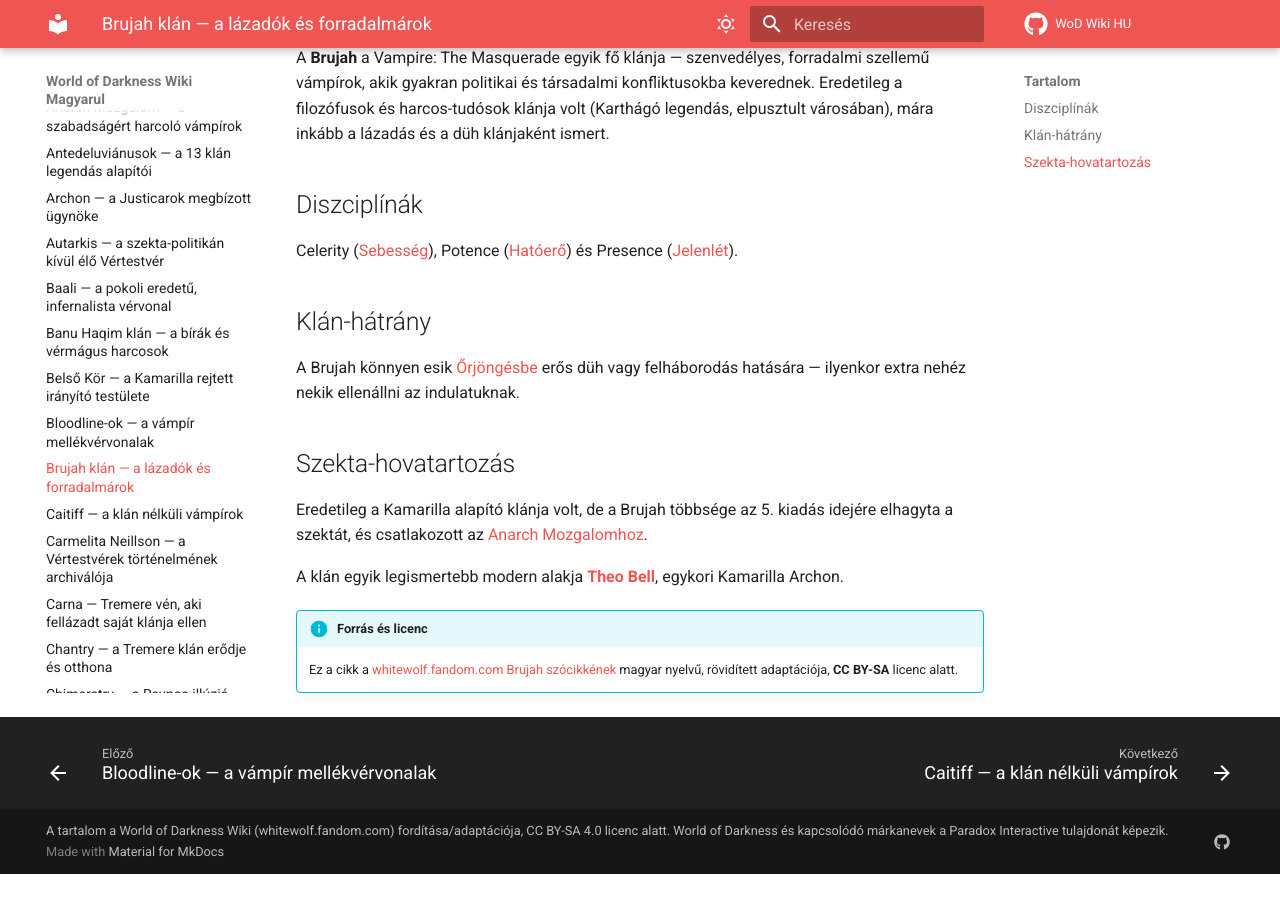
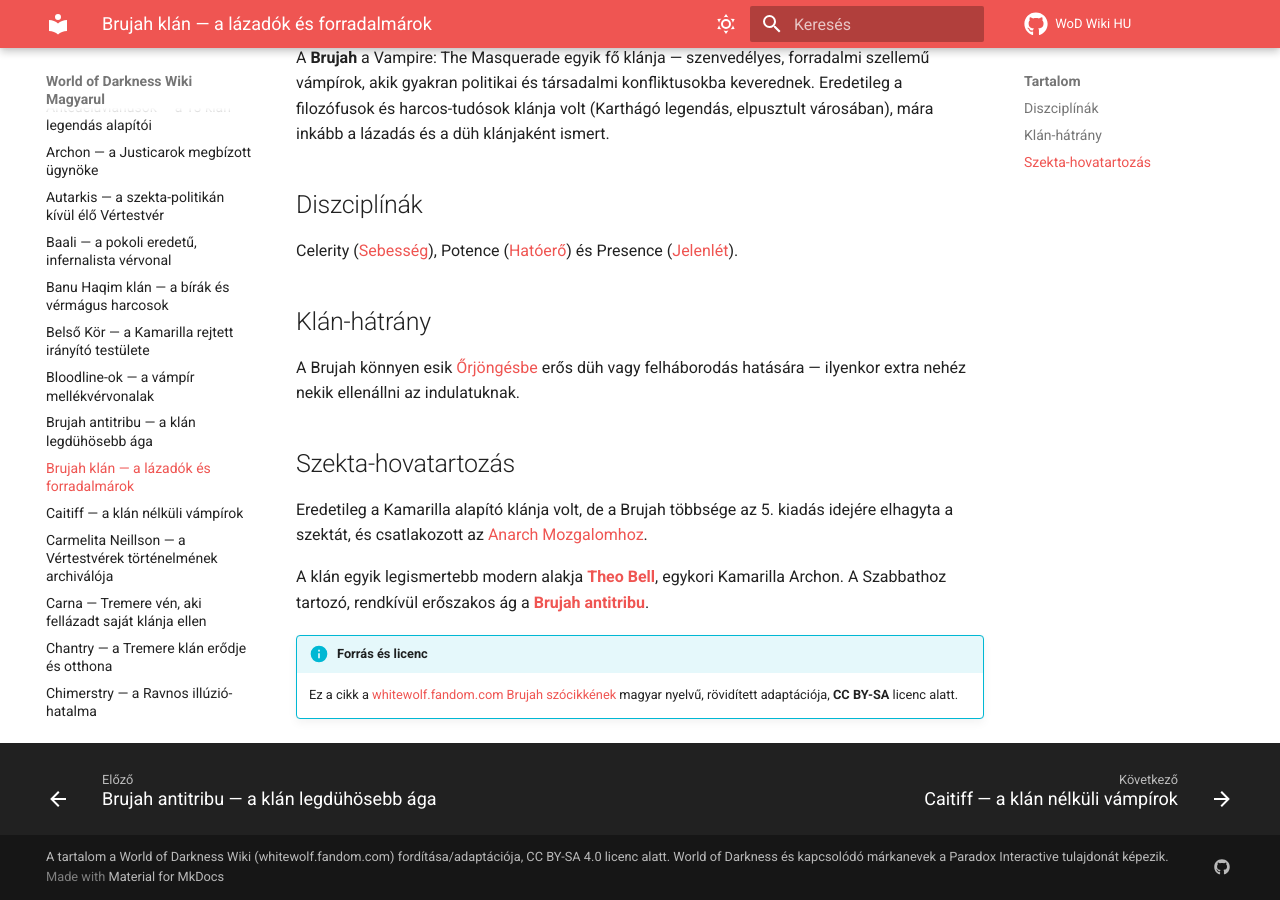
Before and after one commit to davidszentgyorgyi/wod-hu, an MkDocs documentation site: the page built from docs/vampire-a-maszkabal/brujah.md, in a window 1280 px wide and 900 px high, scrolled down 878 px. Built offline with MkDocs 1.6.1 and Material for MkDocs 9.7.7, drawn with Linux system fonts in a browser that asks for light colours; comment, search, counter and statistics services are not loaded; before the commit the page ends 1752 px from its top, so only the background shows below that.

Commit message:
Add Brujah antitribu article
Original, reworded summary of the Sabbat-aligned Brujah branch, their
self-image as Anarch Revolt instigators, and the recent membership
surge via the Pander Movement. Linked from brujah.md.

Co-Authored-By: Claude Sonnet 5 <noreply@anthropic.com>

```diff
--- a/docs/vampire-a-maszkabal/brujah.md
+++ b/docs/vampire-a-maszkabal/brujah.md
@@ -33,7 +33,8 @@ Eredetileg a Kamarilla alapító klánja volt, de a Brujah többsége az 5. kiad
 szektát, és csatlakozott az [Anarch Mozgalomhoz](anarch.md).
 
 A klán egyik legismertebb modern alakja **[Theo Bell](theo-bell.md)**, egykori Kamarilla
-Archon.
+Archon. A Szabbathoz tartozó, rendkívül erőszakos ág a
+**[Brujah antitribu](brujah-antitribu.md)**.
 
 !!! info "Forrás és licenc"
     Ez a cikk a [whitewolf.fandom.com Brujah szócikkének](https://whitewolf.fandom.com/wiki/Brujah)
```
Also changed, not shown: CONTENT_MAP.md (+1 -0 lines), docs/vampire-a-maszkabal/brujah-antitribu.md (added, +33 -0 lines).
